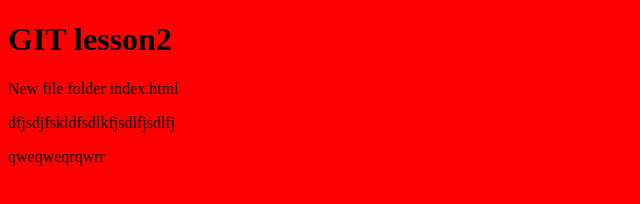
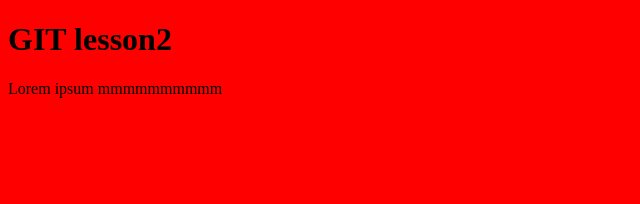
Before and after one commit to artemmrmax2017/Git-lesson, a plain HTML site: page index.html in a window 1280 px wide. Shown: the whole page, without its empty margins (0-640 px from the left). Drawn offline with Linux system fonts and the light colour scheme.

Commit message:
third commit

```diff
--- a/index.html
+++ b/index.html
@@ -7,8 +7,6 @@
     </head>
 <body>
    <h1>GIT lesson2</h1>
-    <p>New file folder index.html</p>
-    <p>dfjsdjfskldfsdlkfjsdlfjsdlfj</p>
-    <p>qweqweqrqwrr</p>
+    <p>Lorem ipsum mmmmmmmmmm</p>
 </body>
 </html>
```
